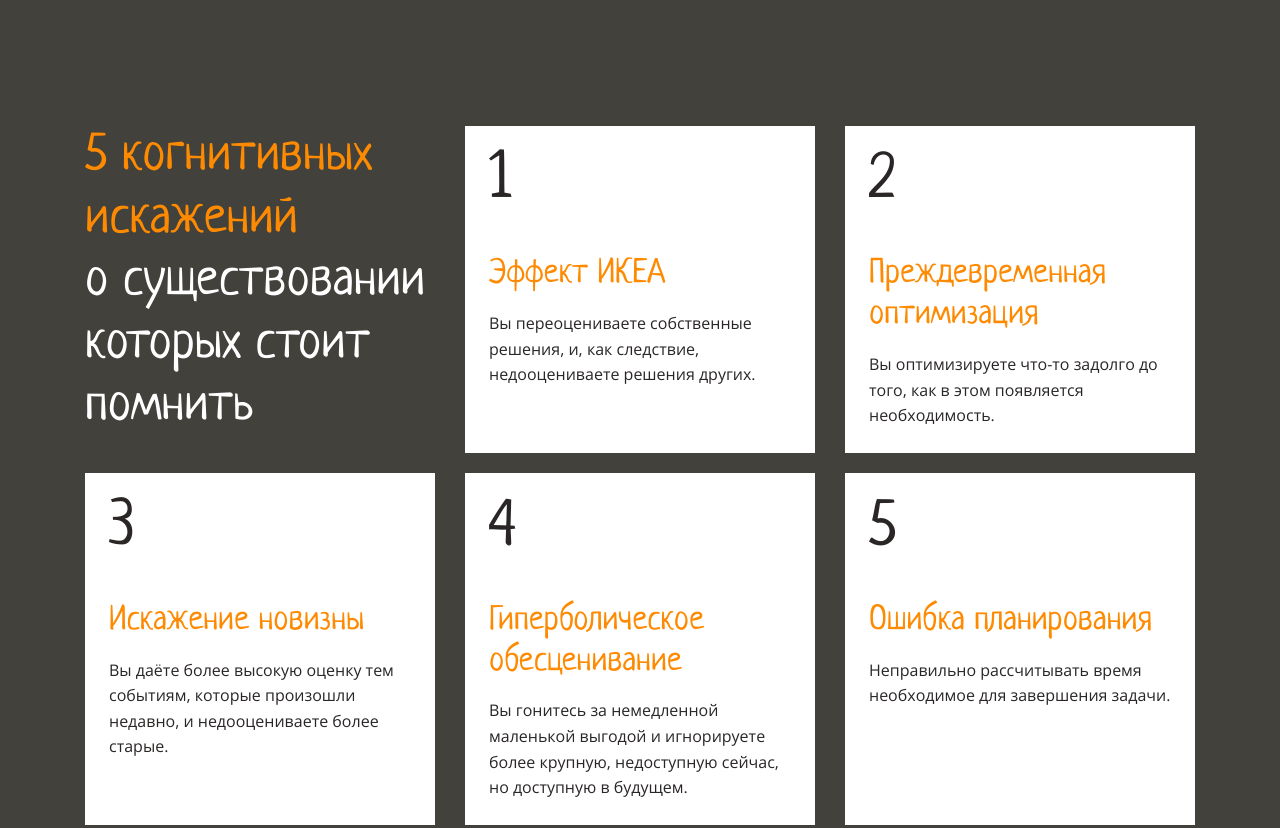
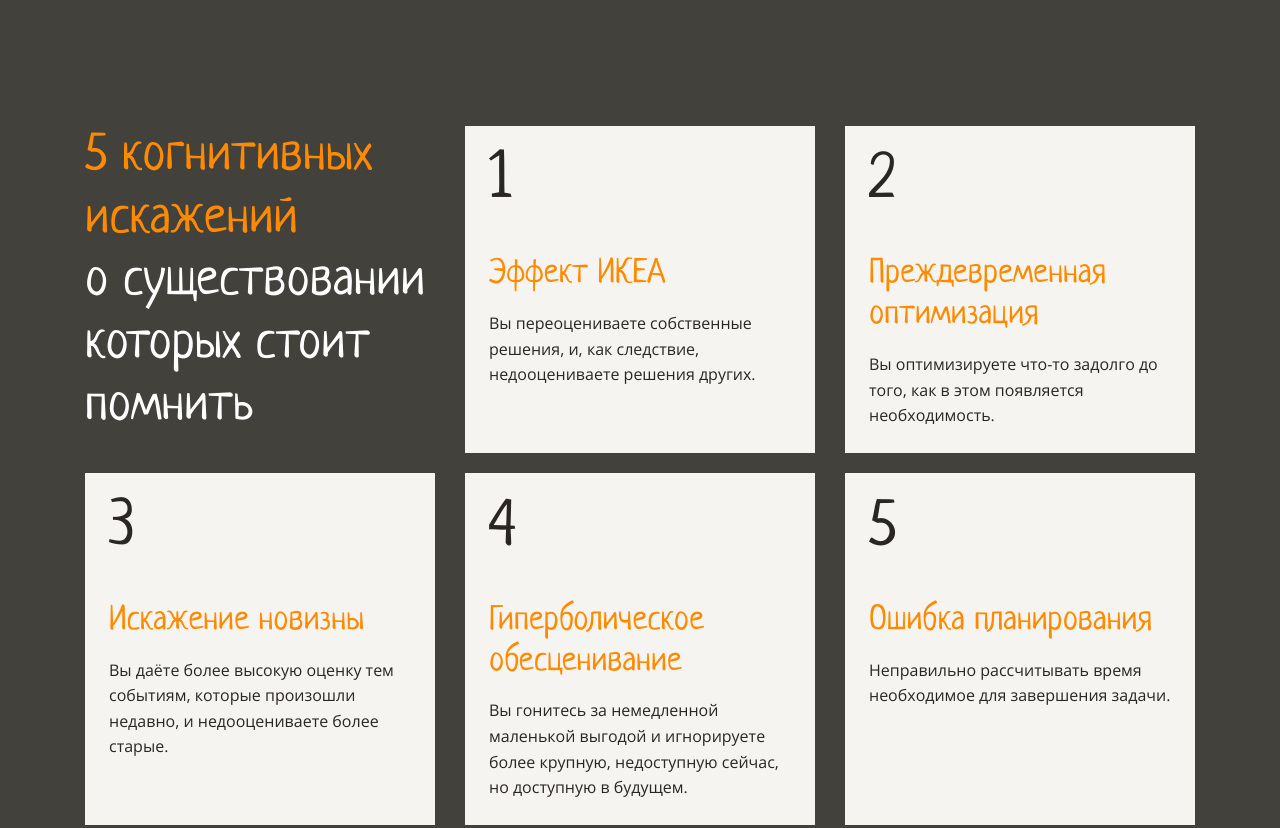
Before and after one commit to ArtemMalafeev/layout-designer-project-lvl1, a website: page src/index.html in a window 1280 px wide. Shown: the part 1800-2628 px from the top of the page. Drawn offline with Linux system fonts and the light colour scheme; grey boxes are pictures that could not be loaded.

Commit message:
change card bg color

```diff
--- a/src/styles/style.css
+++ b/src/styles/style.css
@@ -282,7 +282,7 @@ h4 {
 .card-basic {
     text-decoration: none;
 
-    background-color: var(--color-white);
+    background-color: var(--color-light);
     color: var(--color-dark);
 }
 
```
